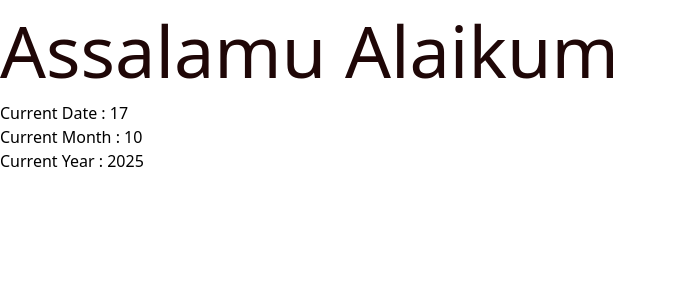
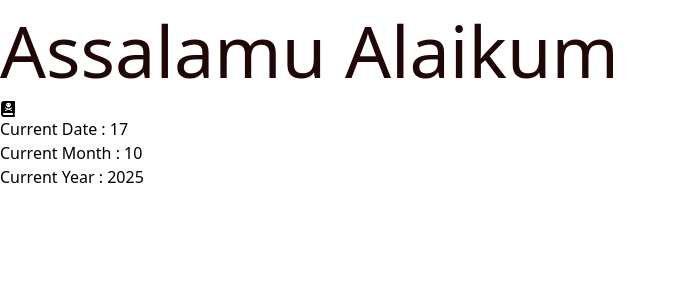
Before and after one commit to geektoseek/React-Learnings, a React (Vite) app: page / in a window 1280 px wide. Shown: the top 300 px of the page, without its empty margins (0-676 px from the left). Built offline with nearby package versions, Linux system fonts and the light colour scheme.

Commit message:
just updating 11/19/2025

```diff
--- a/src/Components/Greeting.jsx
+++ b/src/Components/Greeting.jsx
@@ -1,4 +1,6 @@
 import React from 'react';
+import { FaBookDead } from "react-icons/fa";
+
 
 const Salam = "Assalamu Alaikum";
 const date = new Date();
@@ -7,6 +9,7 @@ const Greeting = () => {
     return (
         <>
             <h1>{Salam}</h1>
+            <FaBookDead />
             <p>Current Date : {date.getDate()}</p>
             <h2>Current Month : {date.getMonth()}</h2>
             <h2>Current Year : {date.getFullYear()}</h2>
```
